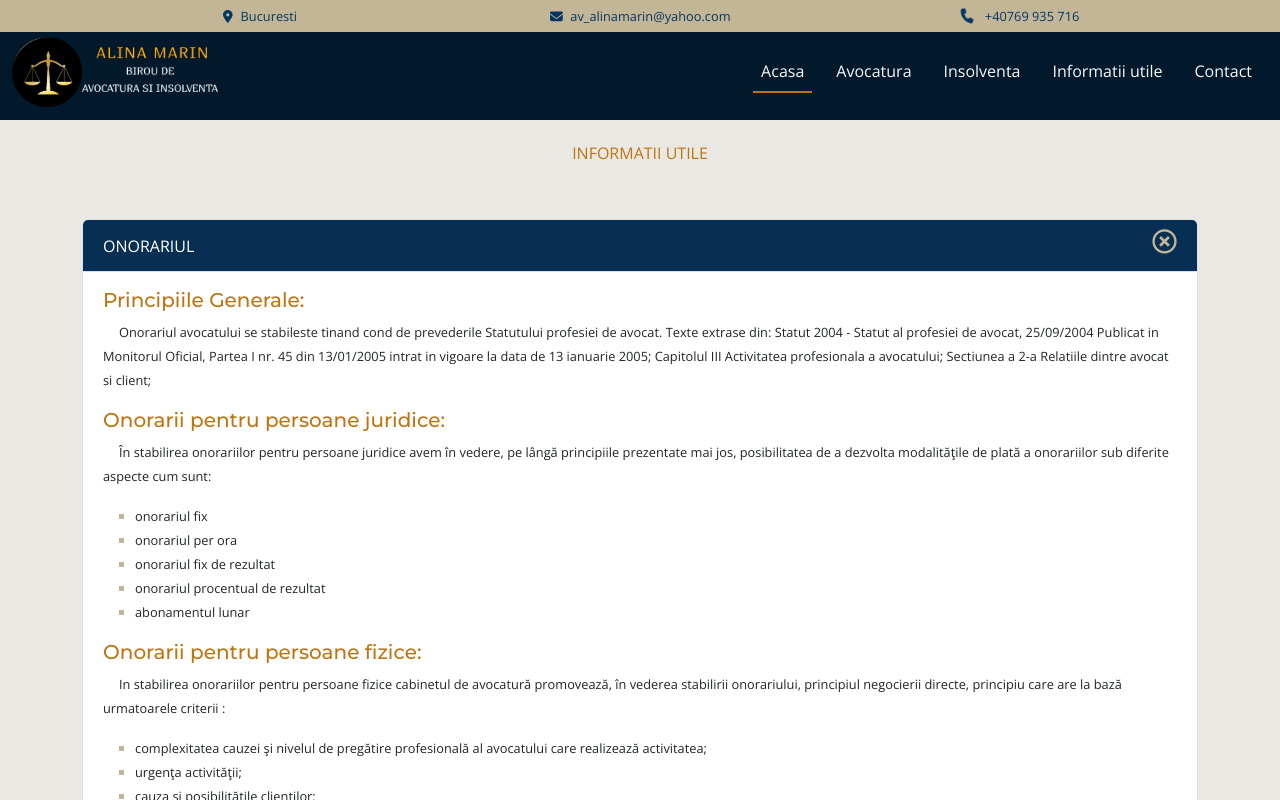
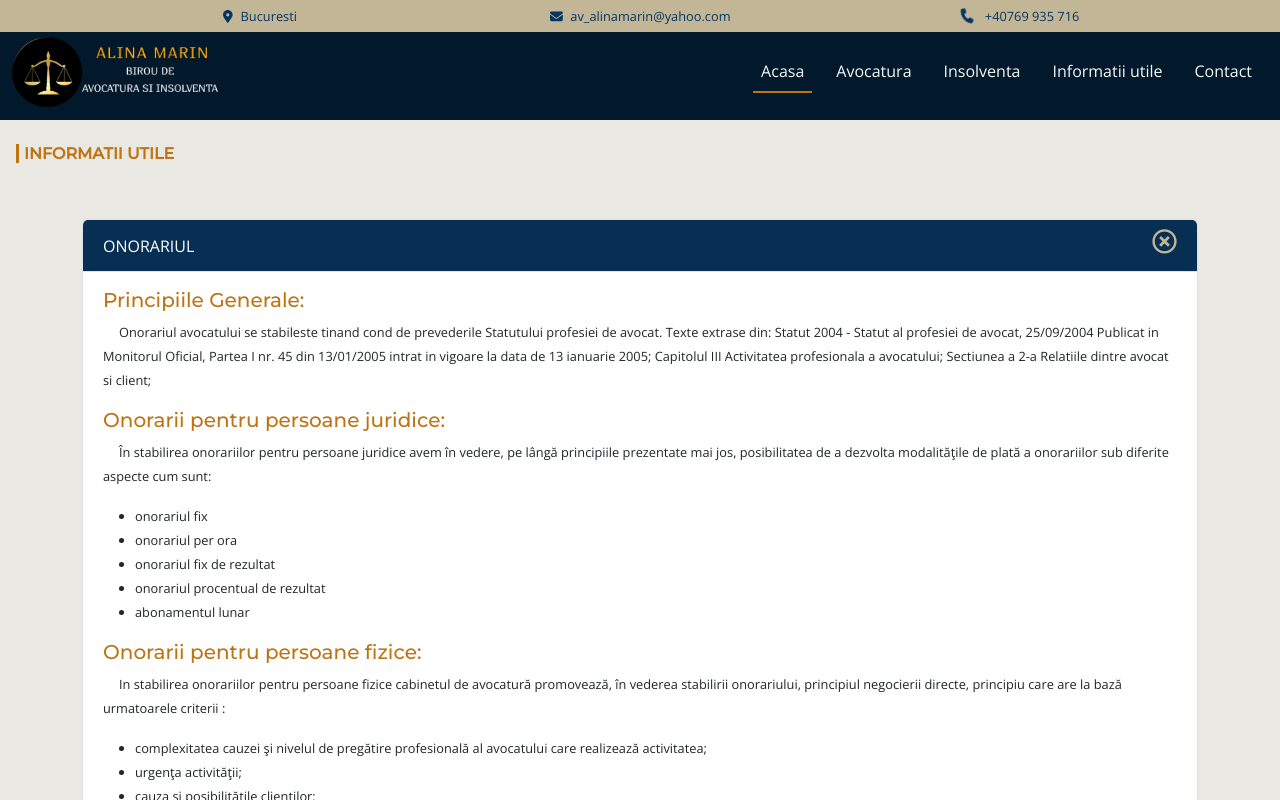
Before and after one commit to AlexJora/lawyer-website, a React (Create React App) app in the folder client/: page /informatii-utile in a window 1280 px wide. Shown: the top 800 px of the page. Built offline with nearby package versions, Linux system fonts and the light colour scheme; a web font is replaced by a local one.

Commit message:
fixing guide text

```diff
--- a/client/src/custom.css
+++ b/client/src/custom.css
@@ -9,6 +9,7 @@
   box-sizing: border-box;
   margin: 0;
   padding: 0;
+
 
 }
 
@@ -317,18 +318,17 @@ h5 {
 }
 
 /* intro */
+
 .guide-text {
   color: #be7413;
-  /* border-bottom: 2px solid #be7413; */
-
+  font-family: 'Montserrat', sans-serif;
+  border-left: 3px solid #be7413;
+  padding-left: 5px;
+  /* width: 50%; */
+  font-weight: bolder;
 
 }
 
-/* span {
-  display: inline-block;
-  padding: 10px;
-  border: 2px solid black;
-} */
 
 /* services */
 
@@ -605,14 +605,14 @@ h5 {
   text-indent: 1rem;
 }
 
-.info ul {
+/* .info ul {
   list-style-type: square;
 
 }
 
 .info li::marker {
   color: #c2b697;
-}
+} */
 
 .info h5 {
   color: #be7413;
--- a/client/src/pages/Acasa.js
+++ b/client/src/pages/Acasa.js
@@ -73,7 +73,8 @@ const Acasa = () => {
               </div>
             </div>
             <div className="col-md-7">
-              <p className='guide-text ps-5'>INTRO</p>
+
+              <h6 className='guide-text'>INTRO</h6>
               <h5 className="lh-base text-center pb-4">Va confruntati cu o problemă juridică sau de insolventa?</h5>
               <p className='text-separator fw-normal'>Cabinetul nostru de Avocatură și Insolvență, condus de Alina Marin, oferă consultanță, asistență și reprezentare pentru probleme juridice sau de insolvență și recuperare de creanțe în fața instanțelor și autorităților publice.<br></br>  <span className="ms-4"></span>Vrem să fim alături de tine și să găsim cele mai bune soluții pentru problemele tale menținând în același timp imaginea ta impecabilă în lumea afacerilor.<span></span></p>
             </div>
@@ -94,8 +95,10 @@ const Acasa = () => {
             <div className="col">
               <div className="services-section ">
                 <div className="services-overlay "></div>
+
                 <div className='services-content container mt-5 p-1'>
-                  <h6 className='text-center guide-text' >SERVICII</h6>
+                  <h6 className=' guide-text' >SERVICII</h6>
+
                   <h5 className="lh-base text-center pb-4">Domenii de activitate</h5>
                   <div className="row mt-4 gx-3 flex-column flex-md-row ">
                     <div className='col-md-6'>
@@ -167,8 +170,9 @@ const Acasa = () => {
 
         {/*CE NE RECOMANDA========= */}
         <section className='recommendation mt-5 p-3 bg-image m-3 px-0' >
+          <h6 className='guide-text'>EXPERTIZA NOASTRA</h6>
           <div className='container d-flex flex-column justify-content-center align-items-center'>
-            <h6 className='guide-text ps-2 '>EXPERTIZA NOASTRA</h6>
+
             <h5 className="h-50 lh-base text-center pb-4">Ce ne recomanda?</h5>
           </div>
           <div className="row mt-4 flex-column flex-md-row mb-3">
--- a/client/src/pages/Avocatura.js
+++ b/client/src/pages/Avocatura.js
@@ -6,12 +6,12 @@ import Footer from '../components/Footer';
 const Avocatura = () => {
   return (
     <>
-      <div>
+      <div className='avocatura'>
         <Navbar />
-        <div className='avocatura'>
+        <div >
+          <h6 className='guide-text ms-3 mt-4' >SERVICII DE AVOCATURA</h6>
           <div className=" pt-4 text-center">
-            <h6 className='guide-text pt-3 pb-1' >SERVICII DE AVOCATURA</h6>
-            <h5 className="lh-base text-center pb-4">Oferim consultanță juridică și asistare în următoarele arii de practică:</h5>
+            <h5 className="lh-base text-center">Oferim consultanță juridică și asistare în următoarele arii de practică:</h5>
           </div>
           <div className="row g-5 px-5 pt-5 ">
             <div className="col-lg-4 col-md-6 col-sm-12">
--- a/client/src/pages/Contact.js
+++ b/client/src/pages/Contact.js
@@ -7,12 +7,12 @@ import Footer from '../components/Footer';
 
 export const Contact = () => {
   return (
-    <>
+    <div className='contact-page'>
       <Navbar />
-      <section className="contact-page">
-        <h6 className='guide-text pt-4 pb-5 text-center' >CONTACT</h6>
+      <section>
+        <h6 className='guide-text ms-3 mt-4' >CONTACT</h6>
         {/* contact info============ */}
-        <div className="container-lg bg-light  mb-5 shadow">
+        <div className="container-lg bg-light my-5 shadow">
           <div className='contact-info text-center py-5'>
             <div className='row no-gutters'>
               <div className='col-lg-3 col-md-6 col-12 border-end border-1'>
@@ -72,7 +72,7 @@ export const Contact = () => {
         </div>
       </section>
       <Footer />
-    </>
+    </div>
   )
 }
 export default Contact;
--- a/client/src/pages/Info.js
+++ b/client/src/pages/Info.js
@@ -4,12 +4,12 @@ import Footer from '../components/Footer';
 
 const Info = () => {
   return (
-    <>
+    <div className='info'>
       <Navbar />
-      <section className='info'>
-        <div className='container'>
-          <h6 className='guide-text pt-4 pb-5 text-center' >INFORMATII UTILE</h6>
-          <div id="accordion" className="accordion pb-5">
+      <div>
+        <h6 className='guide-text ms-3 mt-4' >INFORMATII UTILE</h6>
+        <div className='container py-5'>
+          <div id="accordion" className="accordion">
 
             {/* onorariul========== */}
             <div className="accordion-item">
@@ -194,9 +194,9 @@ const Info = () => {
             </div>
           </div>
         </div>
-      </section >
+      </div >
       <Footer />
-    </>
+    </div>
   )
 }
 
--- a/client/src/pages/Insolventa.js
+++ b/client/src/pages/Insolventa.js
@@ -6,12 +6,10 @@ const Insolventa = () => {
   return (
     <>
       <div className='insolventa-page'>
-
         <Navbar />
-
         <div>
-          <div className='container pb-5'>
-            <h6 className='guide-text pt-4 pb-1 text-center' >SERVICII DE INSOLVENTA</h6>
+          <h6 className='guide-text ms-3 mt-4' >SERVICII DE INSOLVENTA</h6>
+          <div className='container pt-4'>
             <h5 class="card-title text-center pb-5">Consultanta si reprezentare in cadrul procedurii de insolventa</h5>
             <div className='card'>
               <div class="insolvency card-img-top2" >
```
